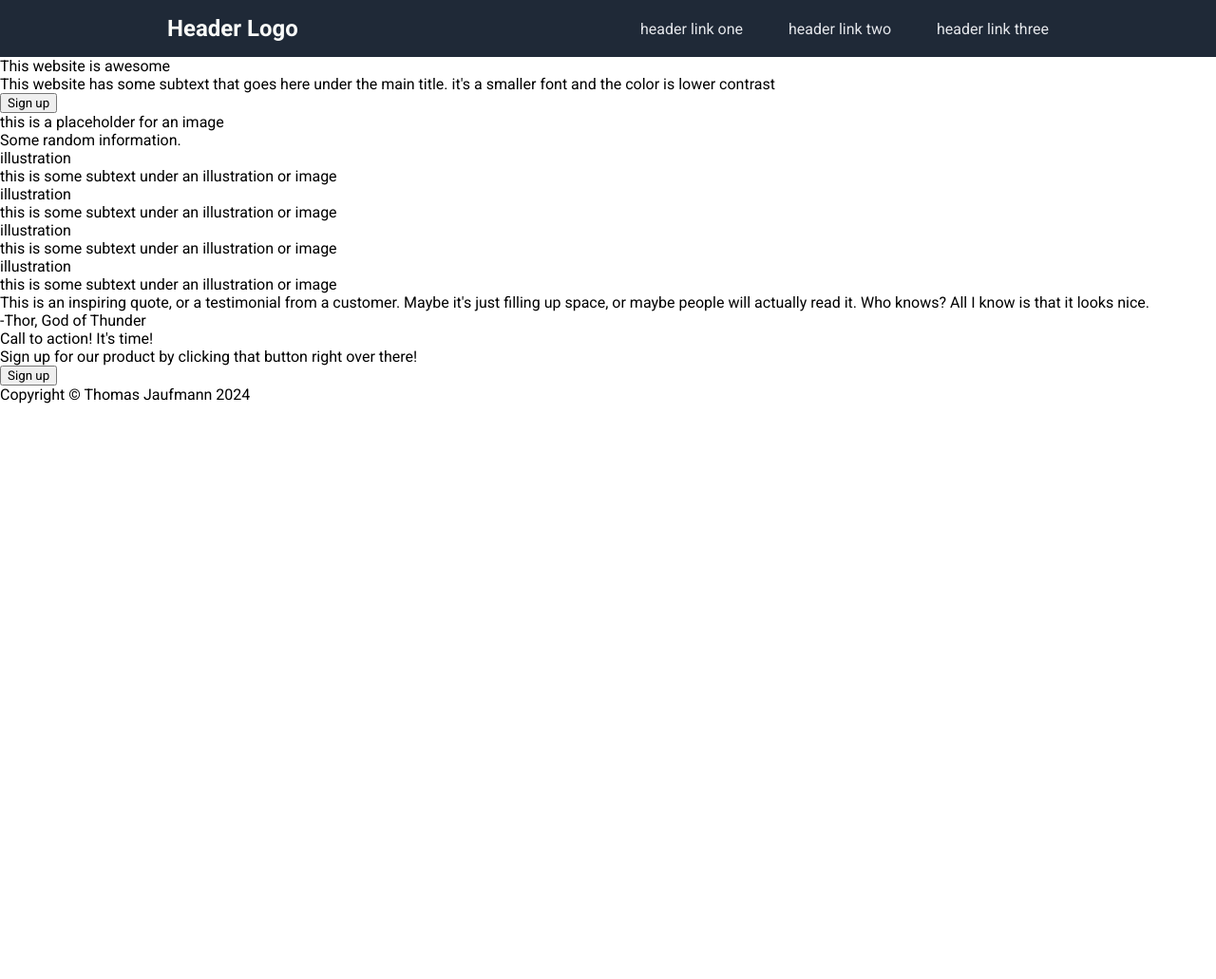
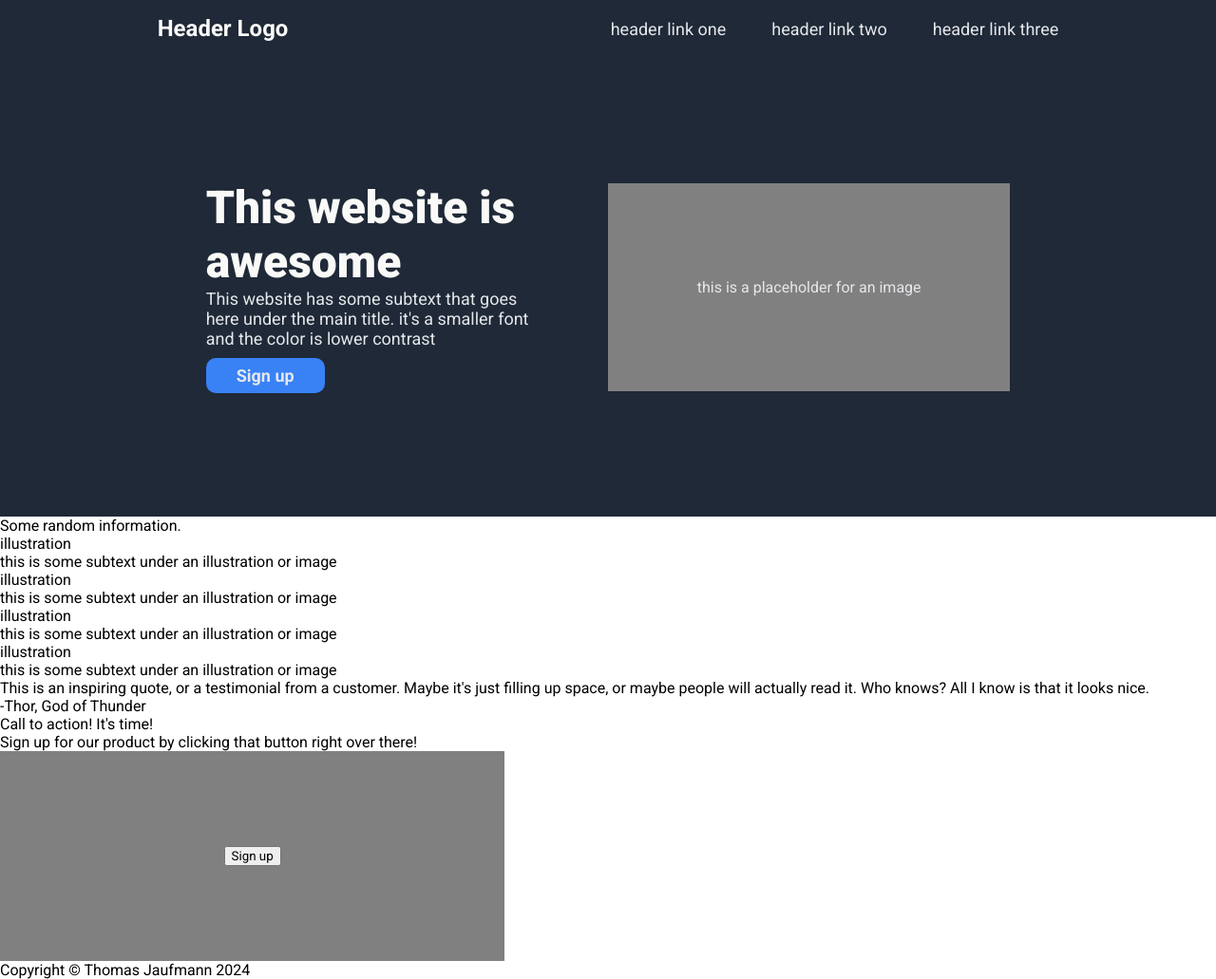
Before and after one commit to Oni030/productLandingPage, a plain HTML site: page index.html in a window 1280 px wide. Shown: the whole page at 95% size. Before the commit the page ends 800 px from the top, so only its background shows below. Drawn offline with Linux system fonts and the light colour scheme.

Commit message:
Add styling for hero-section. Adding new color (grey) and change name of existing "grey" to "light-grey"

```diff
--- a/styles.css
+++ b/styles.css
@@ -2,7 +2,8 @@
 
 :root {
     --white: #F9FAF8;
-    --grey: #E5E7EB;
+    --grey: grey;
+    --light-grey: #E5E7EB;
     --dark: #1F2937;
     --blue: #3882F6;
 }
@@ -28,7 +29,7 @@ body {
 
 .logo {
     font-size: 24px;
-    font-weight: bold;
+    font-weight: 700;
     color: var(--white);
 }
 
@@ -39,6 +40,55 @@ body {
 }
 
 a.nav-list-items {
-    color: var(--grey);
+    color: var(--light-grey);
+    font-size: 18px;
     text-decoration: none;
 }
+
+.hero-section {
+    background-color: var(--dark);
+    padding: 130px;
+    display: flex;
+    justify-content: center;
+    align-items: center;
+}
+
+.hero-main {
+    font-size: 48px;
+    font-weight: 800;
+    color: var(--white);
+}
+
+.hero-secondary {
+    font-size: 18px;
+    color: var(--light-grey);
+}
+
+.left-container, .right-container {
+    width: 41.5%;
+    height: 34.5%;
+}
+
+.left-container {
+    padding-right: 64px;
+}
+
+.right-container {
+    color: var(--light-grey);
+    background-color: var(--grey);
+    padding: 100px 0;
+    display: flex;
+    justify-content: center;
+    align-items: center;
+}
+
+.button-1 {
+    background: var(--blue);
+    color: var(--light-grey);
+    font-size: 18px;
+    font-weight: bold;
+    padding: 8px 32px;
+    margin-top: 10px;
+    border-radius: 10px;
+    border: none;
+}
```
